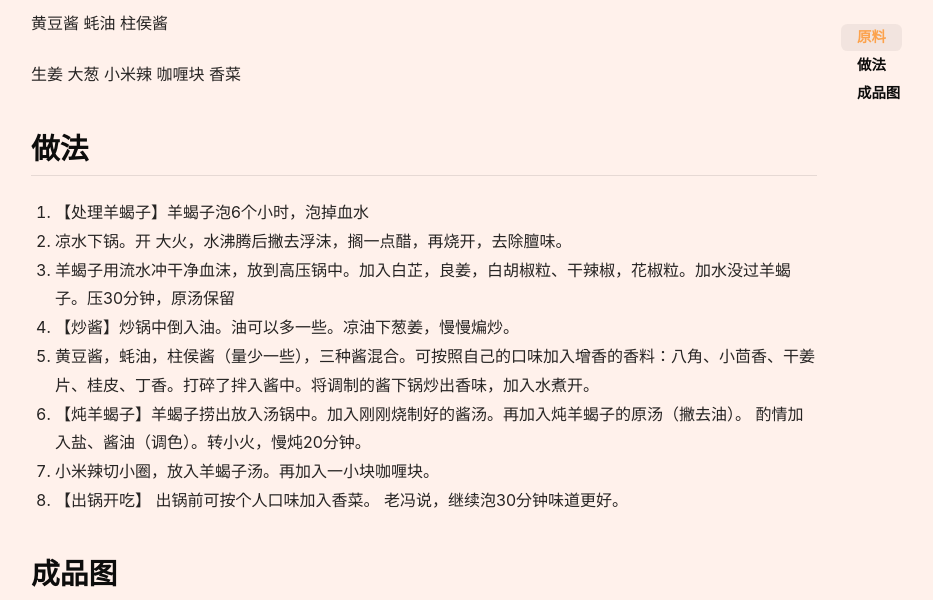
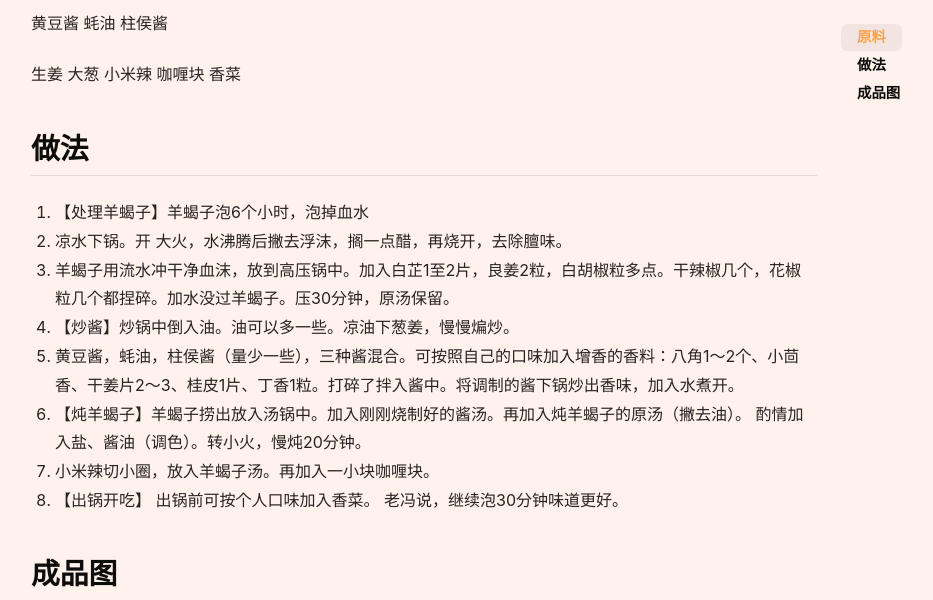
Before and after one commit to MenchiG/cooking, a Jekyll site: the page built from _posts/2021-06-16-酱汤羊蝎子.md, in a window 1280 px wide and 900 px high, scrolled down 368 px, cut to the strip 0-600 px from the top of the window. Shown: the whole strip, without its empty margins (106-1039 px from the left). Built offline with Jekyll 4.4.1, drawn with Linux system fonts in a browser that asks for light colours; nearby versions of some CDN libraries; comment, search, counter and statistics services are not loaded.

Commit message:
Update 2021-06-16-酱汤羊蝎子.md

```diff
--- a/_posts/2021-06-16-酱汤羊蝎子.md
+++ b/_posts/2021-06-16-酱汤羊蝎子.md
@@ -37,9 +37,9 @@ picture_frame: shadow
 
 1. 【处理羊蝎子】羊蝎子泡6个小时，泡掉血水
 2. 凉水下锅。开 大火，水沸腾后撇去浮沫，搁一点醋，再烧开，去除膻味。
-3. 羊蝎子用流水冲干净血沫，放到高压锅中。加入白芷，良姜，白胡椒粒、干辣椒，花椒粒。加水没过羊蝎子。压30分钟，原汤保留
+3. 羊蝎子用流水冲干净血沫，放到高压锅中。加入白芷1至2片，良姜2粒，白胡椒粒多点。干辣椒几个，花椒粒几个都捏碎。加水没过羊蝎子。压30分钟，原汤保留。
 4. 【炒酱】炒锅中倒入油。油可以多一些。凉油下葱姜，慢慢煸炒。
-5. 黄豆酱，蚝油，柱侯酱（量少一些），三种酱混合。可按照自己的口味加入增香的香料：八角、小茴香、干姜片、桂皮、丁香。打碎了拌入酱中。将调制的酱下锅炒出香味，加入水煮开。
+5. 黄豆酱，蚝油，柱侯酱（量少一些），三种酱混合。可按照自己的口味加入增香的香料：八角1～2个、小茴香、干姜片2～3、桂皮1片、丁香1粒。打碎了拌入酱中。将调制的酱下锅炒出香味，加入水煮开。
 6. 【炖羊蝎子】羊蝎子捞出放入汤锅中。加入刚刚烧制好的酱汤。再加入炖羊蝎子的原汤（撇去油）。
 酌情加入盐、酱油（调色）。转小火，慢炖20分钟。
 7. 小米辣切小圈，放入羊蝎子汤。再加入一小块咖喱块。
```
